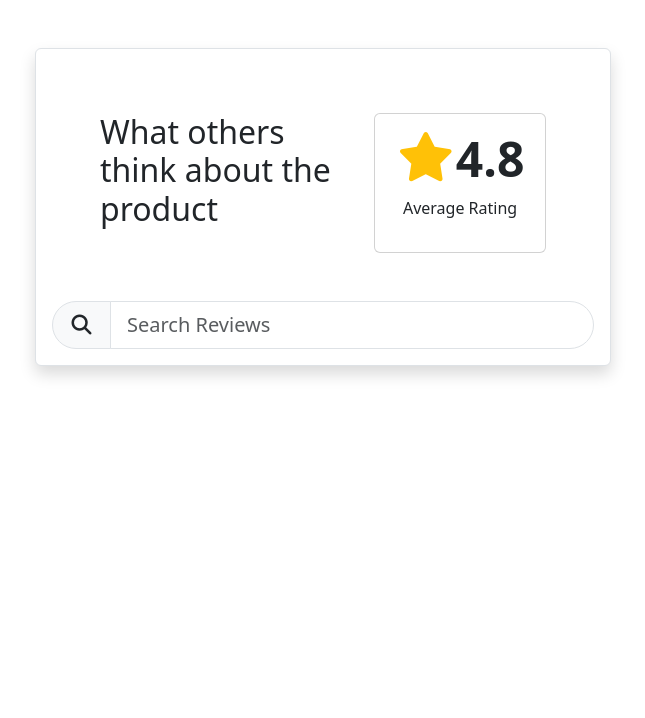
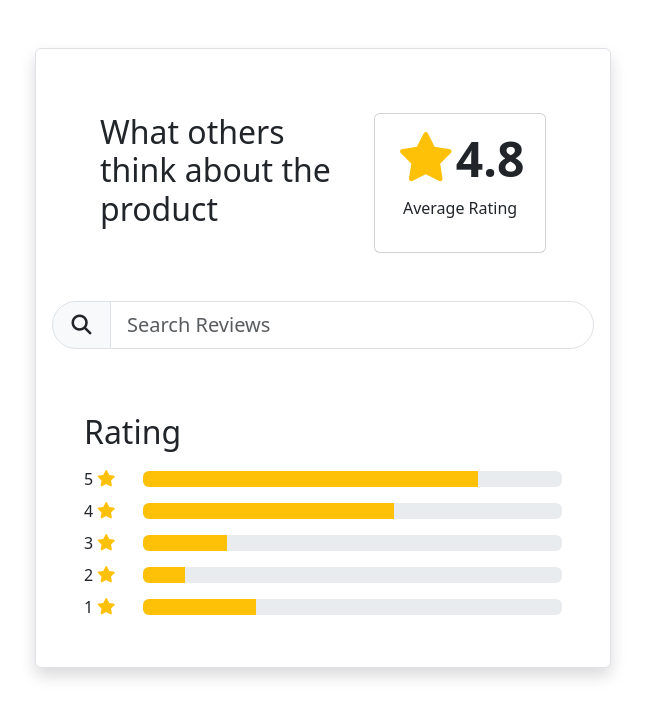
Before and after one commit to NatnichaMavungnutool/Rating-component-reg, a plain HTML site: page index.html in a window 1280 px wide. Shown: the whole page, without its empty margins (317-962 px from the left). Drawn offline with Linux system fonts and the light colour scheme.

Commit message:
Create Rating Distribution (#4)

```diff
--- a/index.html
+++ b/index.html
@@ -40,6 +40,49 @@
                 </div>
               </div>
             </div>
+          <!--Rating Distribution-->
+          <div class="row p-5">
+            <div class="col12 vstack gap-2">
+             <h2>Rating</h2>
+             <!--For level 5-->
+             <div class="d-flex align-items-center gap-1">
+             <span>5</span><i class="fa-solid fa-star text-warning"></i>
+             <div class="progress ms-4" role="progressbar" aria-label="Basic example" aria-valuenow="25" aria-valuemin="0"
+             aria-valuemax="100" style="width: 100% ; height: 10 px">
+            <div class="progress-bar bg-warning" style="width: 80% ; height: 10 px"></div>
+            </div>
+          </div>
+          <!--For level 4-->
+             <div class="d-flex align-items-center gap-1">
+             <span>4</span><i class="fa-solid fa-star text-warning"></i>
+             <div class="progress ms-4" role="progressbar" aria-label="Basic example" aria-valuenow="25" aria-valuemin="0"
+             aria-valuemax="100" style="width: 100% ; height: 10 px">
+            <div class="progress-bar bg-warning" style="width: 60% ; height: 10 px"></div>
+            </div>
+          </div>
+          <!--For level 3-->
+             <div class="d-flex align-items-center gap-1">
+             <span>3</span><i class="fa-solid fa-star text-warning"></i>
+             <div class="progress ms-4" role="progressbar" aria-label="Basic example" aria-valuenow="25" aria-valuemin="0"
+             aria-valuemax="100" style="width: 100% ; height: 10 px">
+            <div class="progress-bar bg-warning" style="width: 20% ; height: 10 px"></div>
+            </div>
+          </div>
+          <!--For level 2-->
+             <div class="d-flex align-items-center gap-1">
+             <span>2</span><i class="fa-solid fa-star text-warning"></i>
+             <div class="progress ms-4" role="progressbar" aria-label="Basic example" aria-valuenow="25" aria-valuemin="0"
+             aria-valuemax="100" style="width: 100% ; height: 10 px">
+            <div class="progress-bar bg-warning" style="width: 10% ; height: 10 px"></div>
+            </div>
+          </div>
+          <!--For level 1-->
+             <div class="d-flex align-items-center gap-1">
+             <span>1</span><i class="fa-solid fa-star text-warning"></i>
+             <div class="progress ms-4" role="progressbar" aria-label="Basic example" aria-valuenow="25" aria-valuemin="0"
+             aria-valuemax="100" style="width: 100% ; height: 10 px">
+            <div class="progress-bar bg-warning" style="width: 27% ; height: 10 px"></div>
+            </div>
           </div>
         </div>
       </div>
```
